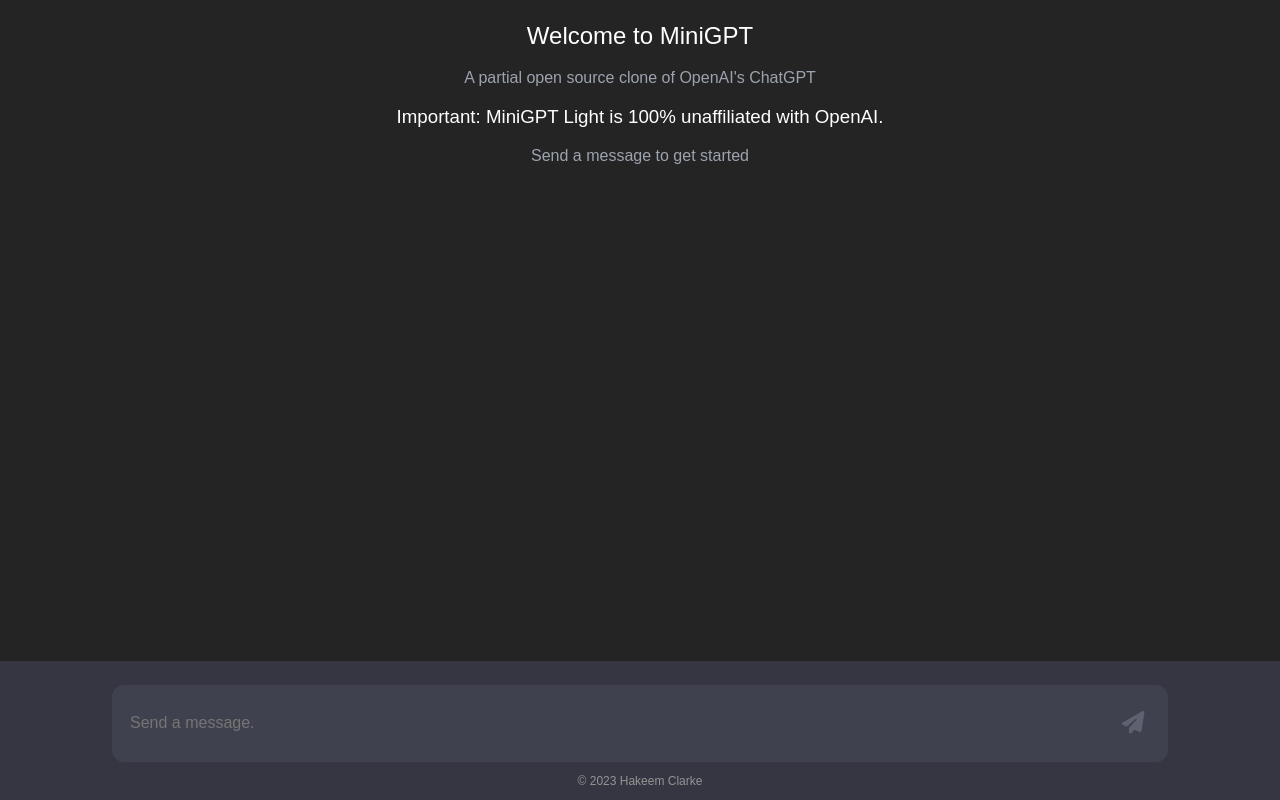
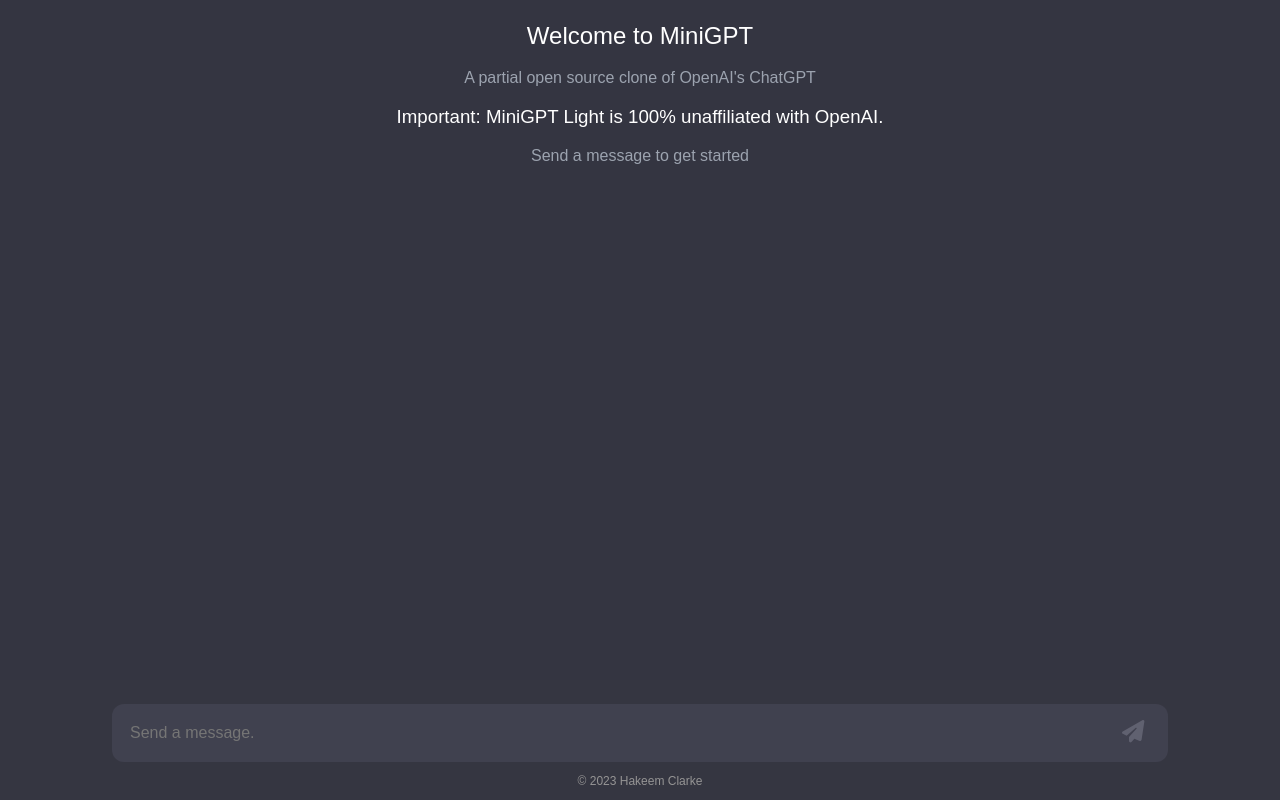
Before and after one commit to hakeem-jc/gpt-light, a Next.js app: page / in a window 1280 px wide. Built offline with nearby package versions, Linux system fonts and the light colour scheme.

Commit message:
Update styles

```diff
--- a/src/app/globals.css
+++ b/src/app/globals.css
@@ -1,7 +1,7 @@
 :root {
   font-family: Arial, sans-serif;
   color: rgba(255, 255, 255, 0.87);
-  background-color: #242424;
+  background-color: #343541;
 }
 
 body {
--- a/src/components/Form/Form.module.css
+++ b/src/components/Form/Form.module.css
@@ -3,7 +3,7 @@
     background-color: #40414F;
     border-radius: 0.75rem;
     display: flex;
-    padding: 1.2rem 1rem;
+    padding: 0.6rem 1rem;
   }
 
 .chat_input {
--- a/src/components/Form/Form.tsx
+++ b/src/components/Form/Form.tsx
@@ -16,6 +16,7 @@
     event.preventDefault();
     let payload = { messages: [...chat,{role:"user", content:formData.message}] };
     dispatch(setChat({role:"user", content:formData.message}));
+    setFormData({message: ''});
 
     dispatch(setIsLoading(true));
     axios.post(`${process.env.NEXT_PUBLIC_API_URL}/api/generate`, payload)
```
